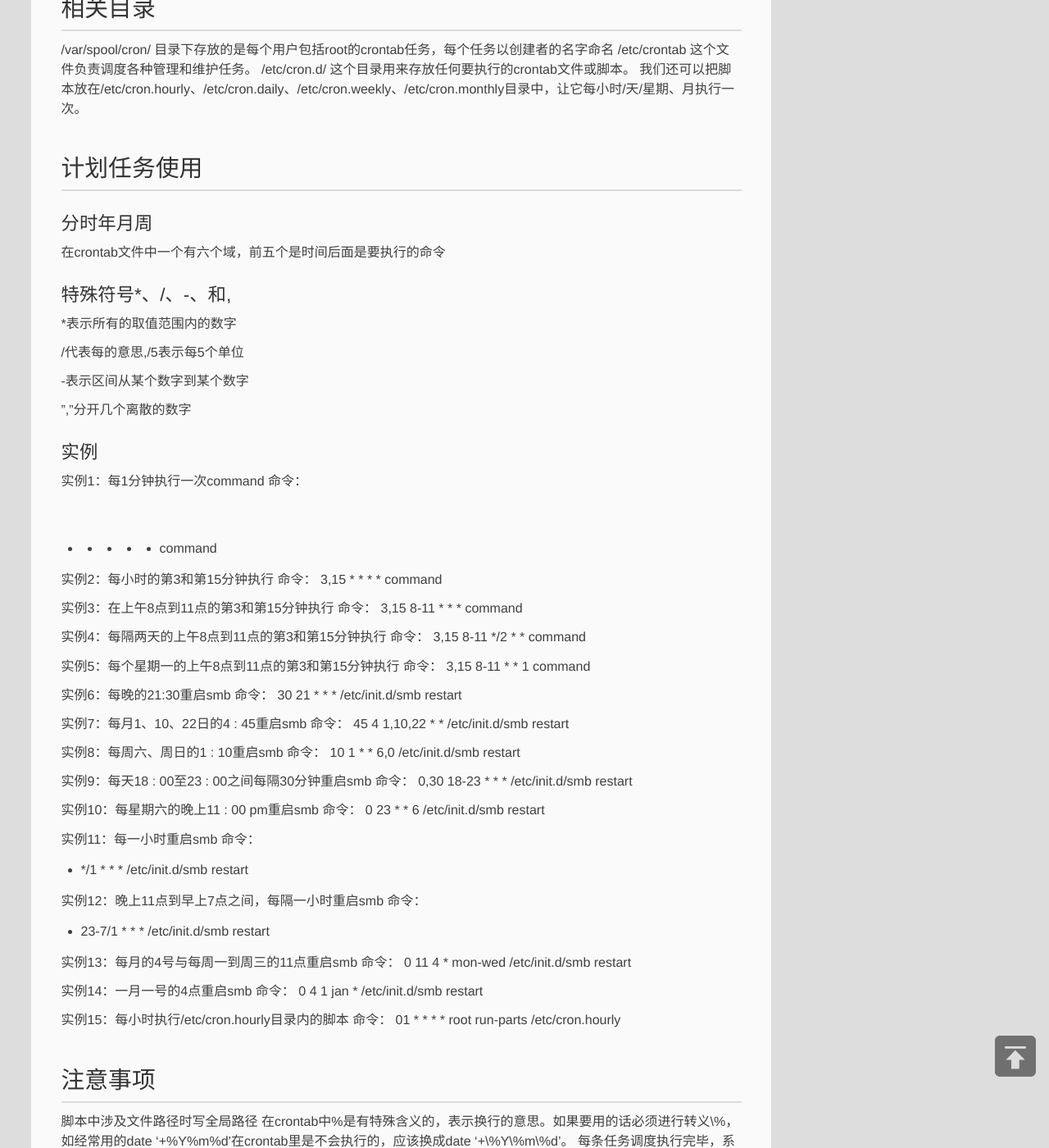
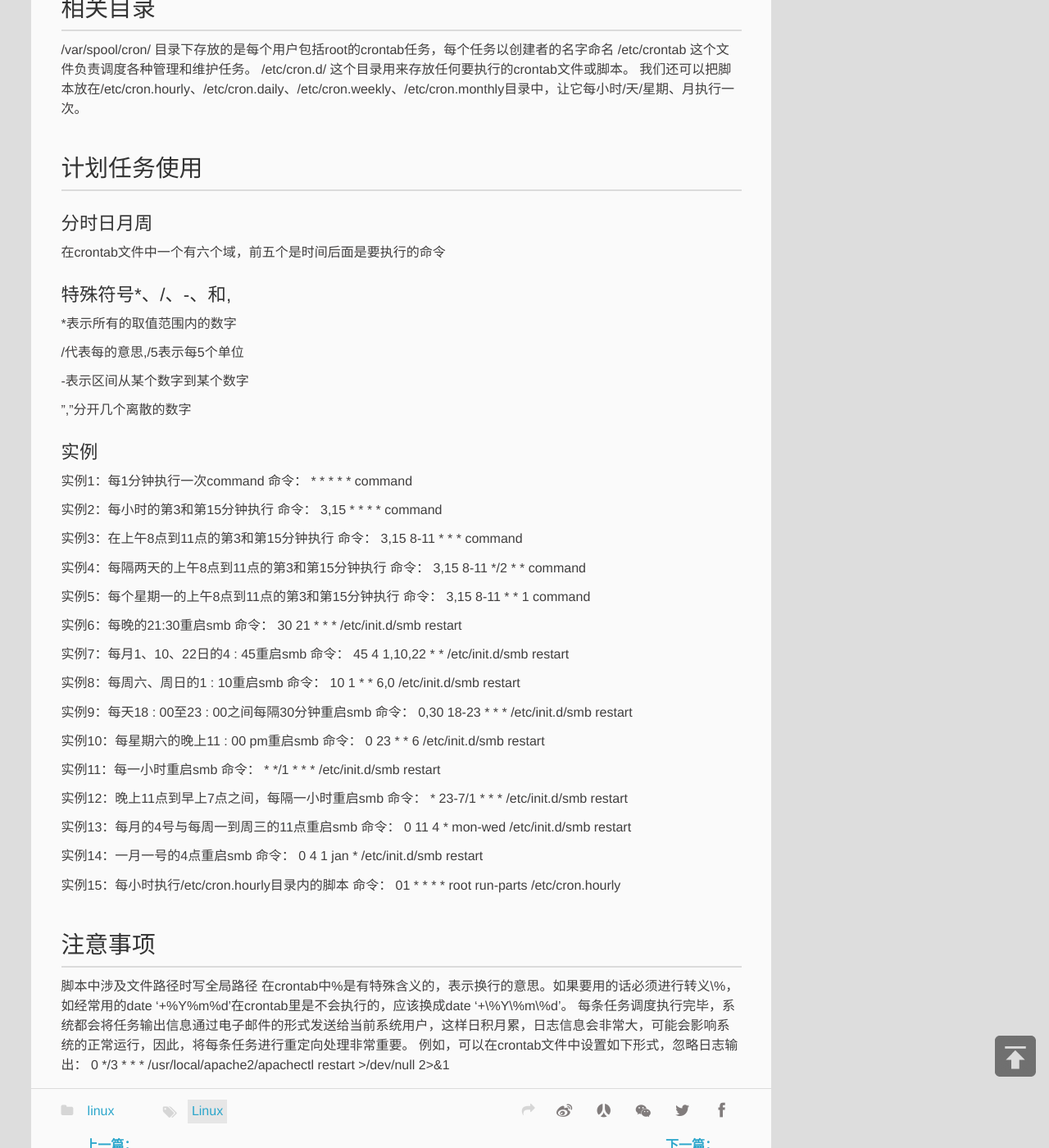
Before and after one commit to seanhepps/seanhepps.github.io, a Jekyll site: the page built from _posts/2018-05-28-crontab-use-detail.md, in a window 1280 px wide and 1400 px high, scrolled down 1814 px. Shown: the whole window at 82% size. Built offline with Jekyll 4.4.1, drawn with Linux system fonts in a browser that asks for light colours; comment, search, counter and statistics services are not loaded.

Commit message:
修改crontab文章

```diff
--- a/_posts/2018-05-28-crontab-use-detail.md
+++ b/_posts/2018-05-28-crontab-use-detail.md
@@ -46,7 +46,7 @@ service crond status
 /etc/cron.d/ 这个目录用来存放任何要执行的crontab文件或脚本。
 我们还可以把脚本放在/etc/cron.hourly、/etc/cron.daily、/etc/cron.weekly、/etc/cron.monthly目录中，让它每小时/天/星期、月执行一次。
 ## 计划任务使用
-### 分时年月周
+### 分时日月周
 在crontab文件中一个有六个域，前五个是时间后面是要执行的命令
 ### 特殊符号*、/、-、和,
 *表示所有的取值范围内的数字
@@ -59,7 +59,7 @@ service crond status
 ### 实例
 实例1：每1分钟执行一次command
 命令：
-* * * * * command
+\* * * * * command
 
 实例2：每小时的第3和第15分钟执行
 命令：
@@ -99,11 +99,11 @@ service crond status
 
 实例11：每一小时重启smb
 命令：
-* */1 * * * /etc/init.d/smb restart
+\* */1 * * * /etc/init.d/smb restart
 
 实例12：晚上11点到早上7点之间，每隔一小时重启smb
 命令：
-* 23-7/1 * * * /etc/init.d/smb restart
+\* 23-7/1 * * * /etc/init.d/smb restart
 
 实例13：每月的4号与每周一到周三的11点重启smb
 命令：
```
